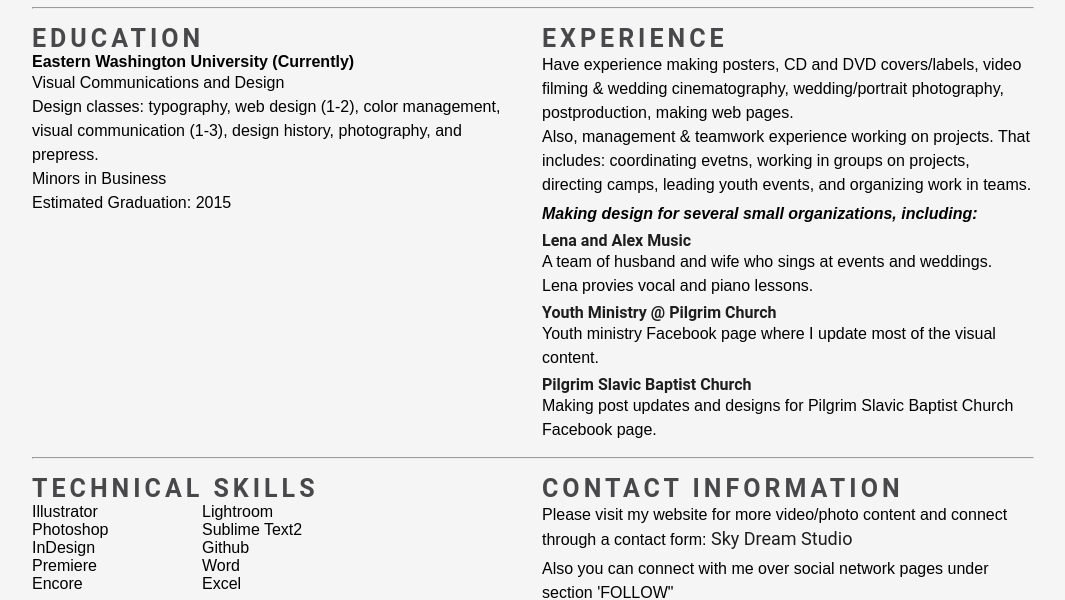
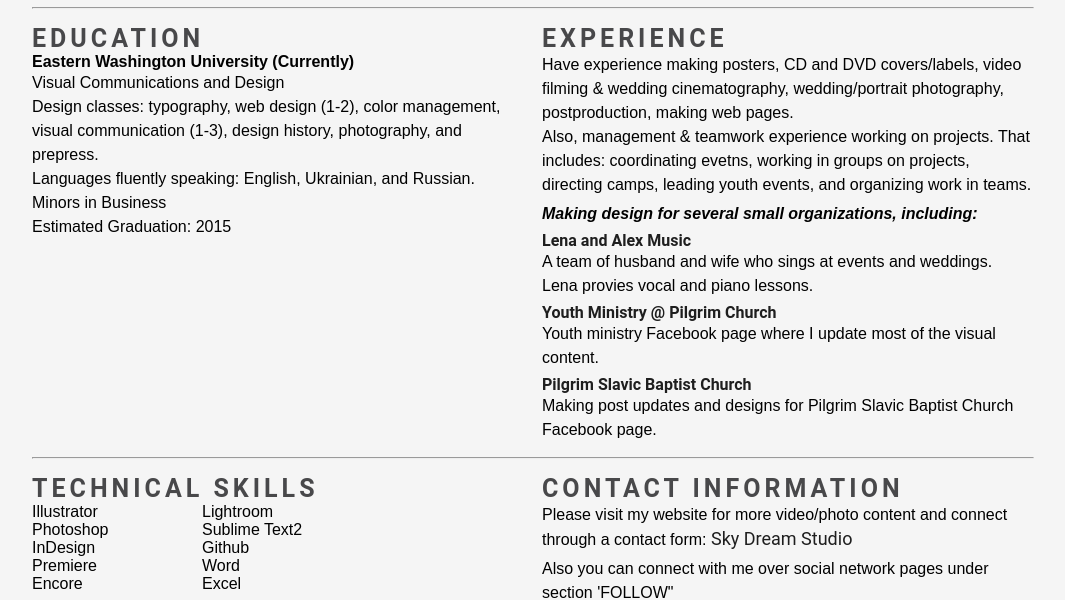
Before and after one commit to danielk7/p2-resume, a plain HTML site: page index.html in a window 1280 px wide. Shown: the part 236-836 px from the top of the page, without its empty margins (108-1173 px from the left). Drawn offline with Linux system fonts and the light colour scheme; a web font is replaced by a local one.

Commit message:
Version 10
*Adding information

```diff
--- a/index.html
+++ b/index.html
@@ -40,6 +40,7 @@
 			<h4>Eastern Washington University (Currently)<br></h4>
 			<p>Visual Communications and Design<br>
 			Design classes: typography, web design (1-2), color management, visual communication (1-3), design history, photography, and prepress.<br>
+			Languages fluently speaking: English, Ukrainian, and Russian.<br>
 			Minors in Business<br>
 			Estimated Graduation: 2015
 			</p>
```
